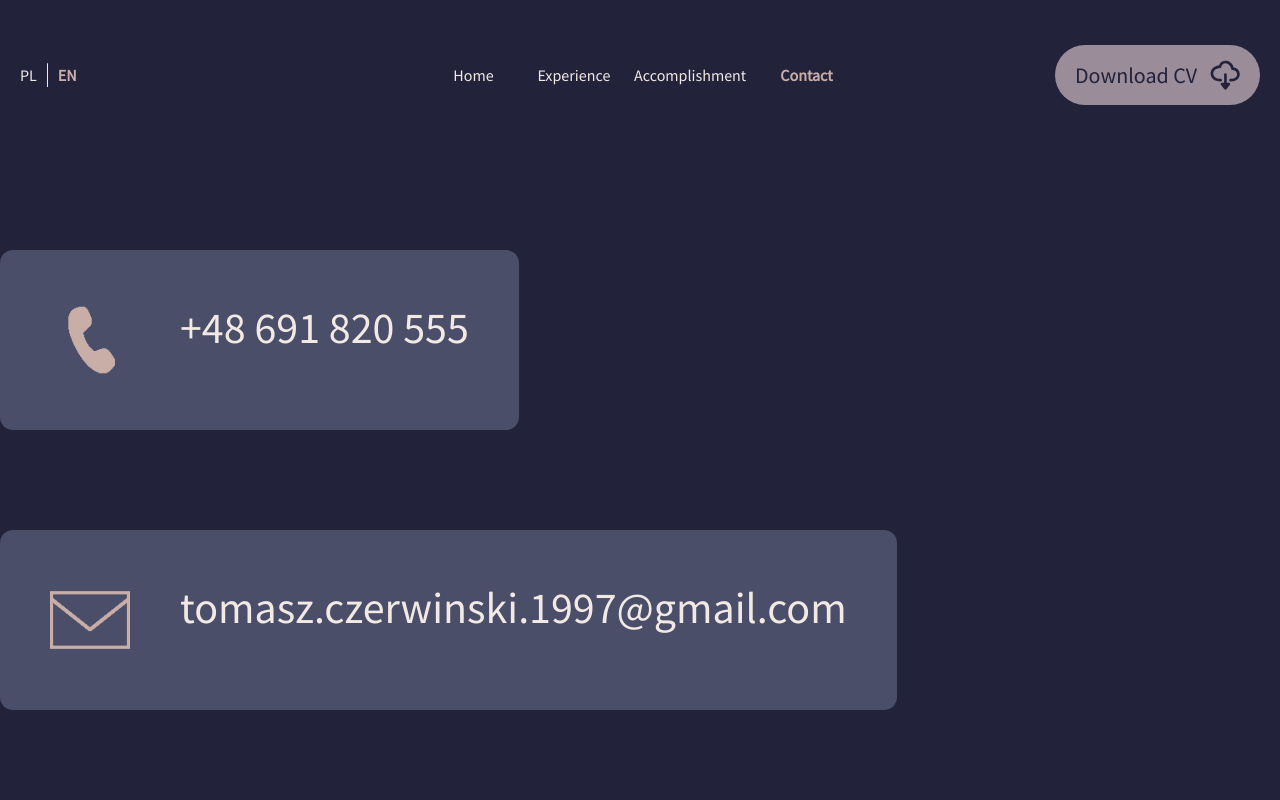
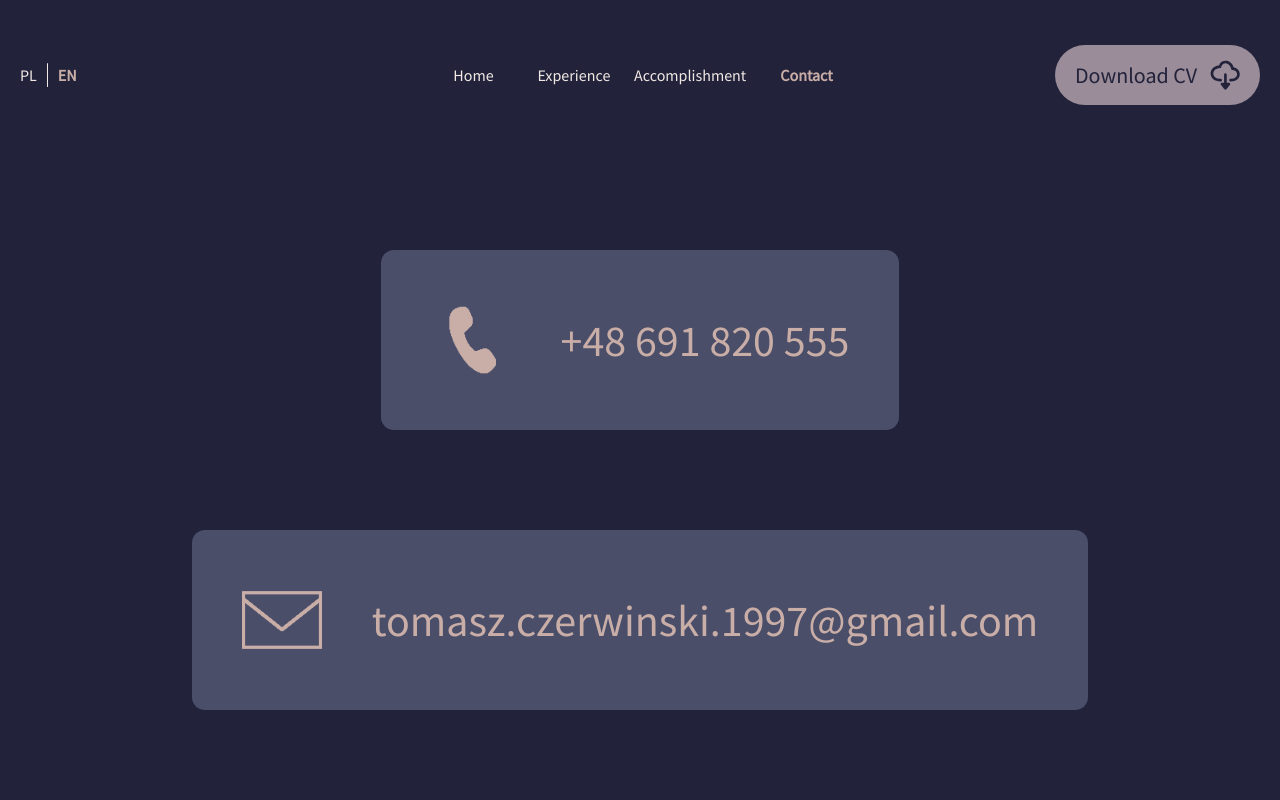
Before and after one commit to tomcze15/Portfolio, a React (Create React App) app: page /contact in a window 1280 px wide. Shown: the top 800 px of the page. Built offline with nearby package versions, Linux system fonts and the light colour scheme; a web font is replaced by a local one.

Commit message:
The contact page works.

```diff
--- a/src/common/types.ts
+++ b/src/common/types.ts
@@ -45,6 +45,9 @@ export interface ITheme extends DefaultTheme {
   box: {
     text: string;
     background: string;
+  };
+  contact: {
+    text: string;
   };
   card: {
     top: {
--- a/src/components/Contact/index.tsx
+++ b/src/components/Contact/index.tsx
@@ -1,13 +1,14 @@
-import Box from 'components/Box';
+import { Box } from 'components';
 import { CONTACTS } from 'constants/items';
 import { FunctionComponent } from 'react';
 import styled from 'styled-components';
 
-const MainWrapper = styled.main`
+const MainWrapper = styled.div`
   height: 100%;
   width: 100%;
   display: flex;
   flex-direction: column;
+  align-items: center;
   font-size: 44px;
   gap: 100px;
   max-width: 1400px;
@@ -15,11 +16,26 @@ const MainWrapper = styled.main`
 `;
 
 const ContactContainer = styled.div`
+  transition: 0.5s;
   display: flex;
+  align-items: center;
   gap: 50px;
+  span {
+    color: ${({ theme }) => theme.contact.text};
+  }
   img {
+    transition: 0.5s;
     height: 80px;
     width: 80px;
+  }
+  &:hover {
+    transition: 0.5s;
+    gap: 40px;
+    font-size: 66px;
+    img {
+      height: 100px;
+      width: 100px;
+    }
   }
 `;
 
--- a/src/themes/index.ts
+++ b/src/themes/index.ts
@@ -29,6 +29,9 @@ const DarkTheme: ITheme = {
     text: COLORS.COLOR_5,
     background: COLORS.COLOR_2,
   },
+  contact: {
+    text: COLORS.COLOR_4,
+  },
   card: {
     top: {
       background: COLORS.COLOR_5,
```
